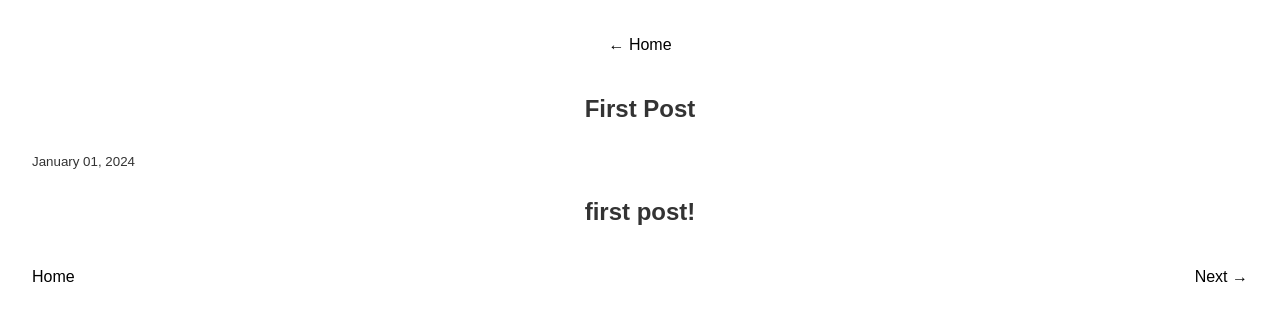
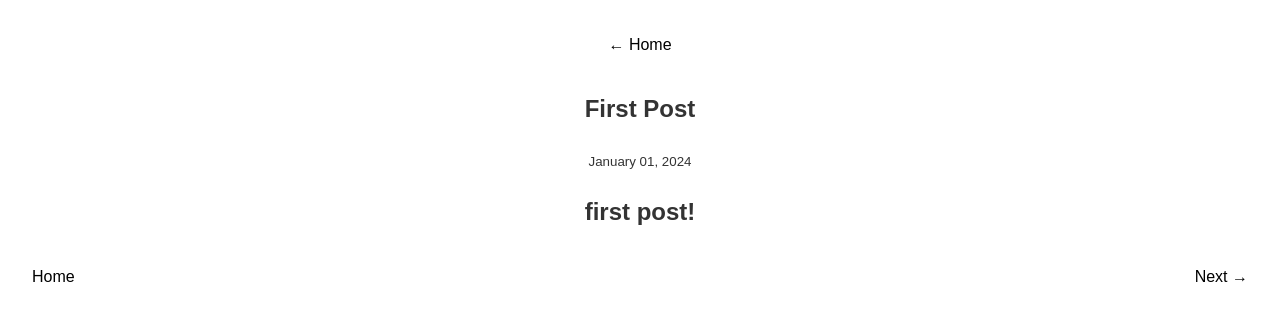
Before and after one commit to lkirk121/lkirk121.github.io, a Jekyll site: the page built from _posts/2024-01-01-first-post.md, in a window 1280 px wide. Shown: the top 321 px of the page. Built offline with Jekyll 4.4.1, drawn with Linux system fonts in a browser that asks for light colours; our own code applies the rules of GitHub Pages for plain Markdown files.

Commit message:
Update post.html

```diff
--- a/_layouts/post.html
+++ b/_layouts/post.html
@@ -8,10 +8,7 @@
 </head>
 <body>
     <style>
-        h2 {
-          text-align: center;
-        }
-        small {
+        main {
             text-align: center;
         }
     </style>
```
